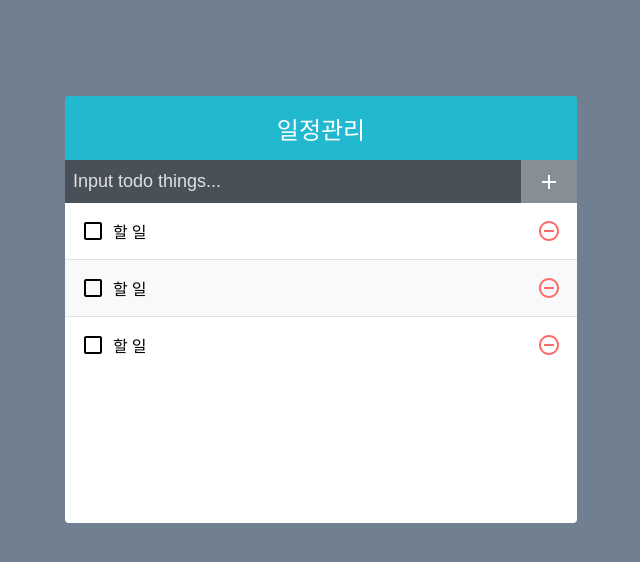
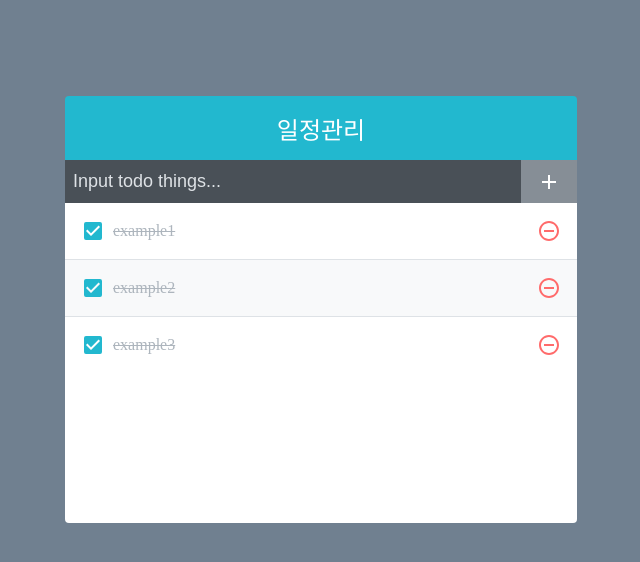
Before and after one commit to Derek-94/todo-app-react, a React (Create React App) app: page / in a window 1280 px wide. Shown: the top 562 px of the page, without its empty margins (319-959 px from the left). Built offline with nearby package versions, Linux system fonts and the light colour scheme.

Commit message:
feat(component): Update TodoList items rendering component.
- Used react hooks to give props from parent to child.
- Used classnames npm lib.

```diff
--- a/src/App.js
+++ b/src/App.js
@@ -1,13 +1,31 @@
-import React from "react"
+import React, { useState } from "react"
 import TodoTemplate from "./components/TodoTemplate"
 import TodoInsert from "./components/TodoInsert"
 import TodoList from "./components/TodoList"
 
 const App = () => {
+  const [todos, setTodo] = useState([
+    {
+      id: 1,
+      text: "example1",
+      checked: true
+    },
+    {
+      id: 2,
+      text: "example2",
+      checked: true
+    },
+    {
+      id: 3,
+      text: "example3",
+      checked: true
+    }
+  ])
+
   return (
     <TodoTemplate>
       <TodoInsert />
-      <TodoList />
+      <TodoList todos = {todos} />
     </TodoTemplate>
   )
 }
--- a/src/components/TodoList.js
+++ b/src/components/TodoList.js
@@ -2,12 +2,12 @@
 import TodoListItem from "./TodoListItem";
 import "./TodoList.scss"
 
-const TodoList = () => {
+const TodoList = ({todos}) => {
     return (
         <div className = "TodoList">
-            <TodoListItem />
-            <TodoListItem />
-            <TodoListItem />
+            {todos.map(todo => (
+                <TodoListItem todo = {todo} key = {todo.id} />
+            ))}
         </div>
     )
 }
--- a/src/components/TodoListItem.js
+++ b/src/components/TodoListItem.js
@@ -1,13 +1,15 @@
 import React from "react";
 import { MdCheckBoxOutlineBlank, MdCheckBox, MdRemoveCircleOutline } from "react-icons/md";
 import "./TodoListItem.scss";
+import cn from "classnames"
 
-const TodoListItem = () => {
+const TodoListItem = ({todo}) => {
+    const {text, checked} = todo;
     return (
         <div className = "TodoListItem">
-            <div className = "checkbox">
-                <MdCheckBoxOutlineBlank />
-                <div className = "text">할 일</div>
+            <div className = {cn("checkbox", {checked})}>
+                { checked ? <MdCheckBox /> : <MdCheckBoxOutlineBlank />}
+                <div className = "text">{text}</div>
             </div>
             <div className = "remove">
                 <MdRemoveCircleOutline />
```
